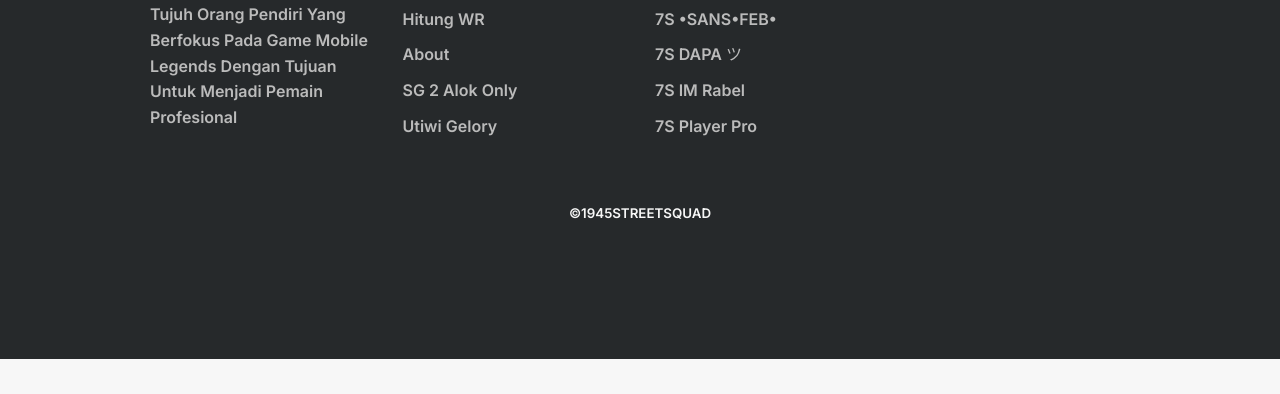
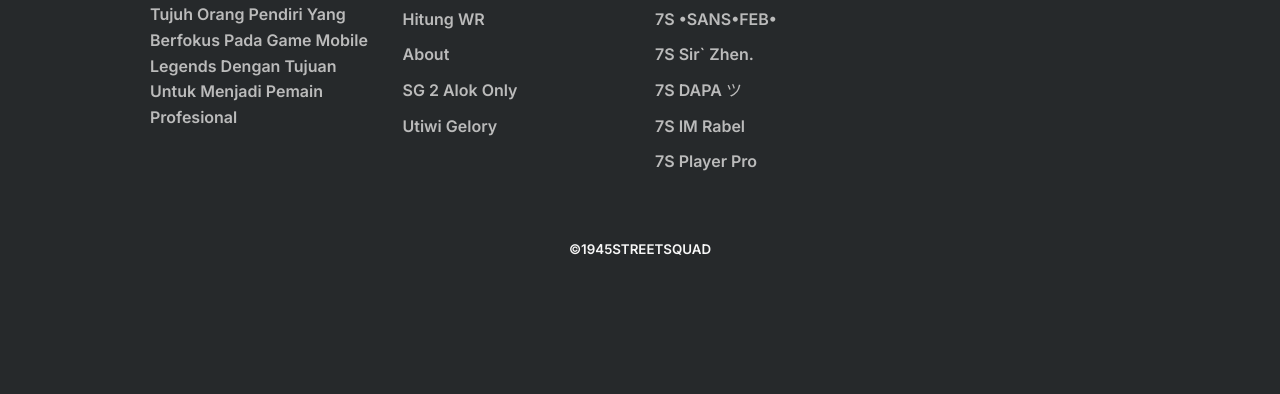
Before and after one commit to sevenstreetsq/sevenstreetsq.github.io, a plain HTML site: page hitung-wr.html in a window 1280 px wide. Shown: the part 1121-1515 px from the top of the page. Before the commit the page ends 1480 px from the top, so only its background shows below. Drawn offline with Linux system fonts and the light colour scheme.

Commit message:
hitung-wr.html

```diff
--- a/hitung-wr.html
+++ b/hitung-wr.html
@@ -137,6 +137,7 @@
                         <li><a href="https://tiktok.com/@stolidpen" target="_blank" rel="noopener noreferrer">7S StolidPen</a></li>
                         <li><a href="https://tiktok.com/@xienzmlbb" target="_blank" rel="noopener noreferrer">7S XienzzV</a></li>
                         <li><a href="#">7S •SANS•FEB•</a></li>
+                        <li><a href="https://tiktok.com/@zhensukatango_" target="_blank" rel="noopener noreferrer">7S Sir` Zhen.</a></li>
                         <li><a href="https://tiktok.com/@talohbusuk" target="_blank" rel="noopener noreferrer">7S DAPA ツ</a></li>
                         <li><a href="https://tiktok.com/@callmebel31" target="_blank" rel="noopener noreferrer">7S IM Rabel</a></li>
                         <li><a href="#">7S Player Pro</a></li>
```
